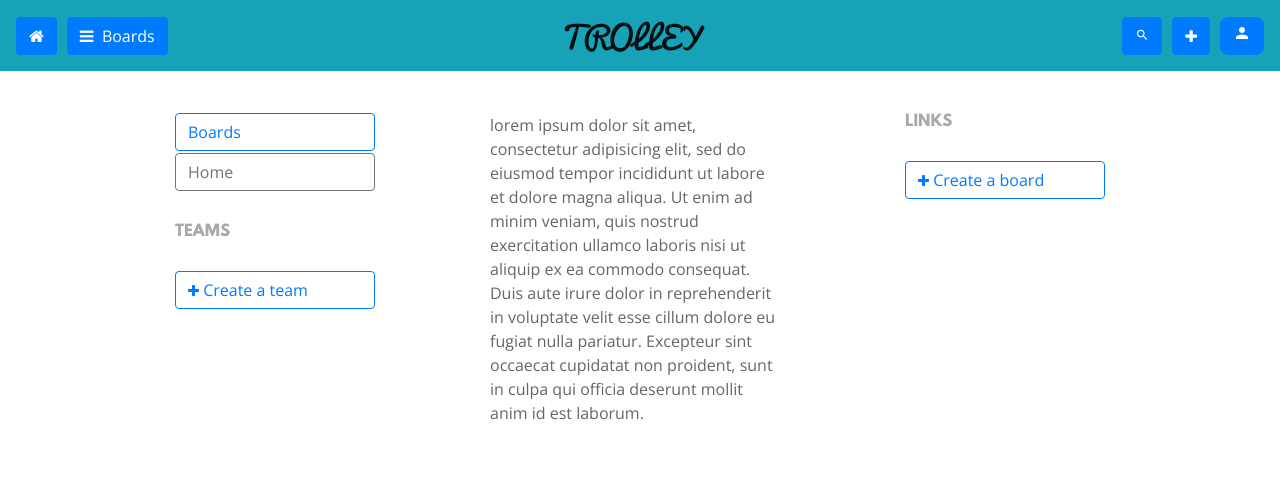
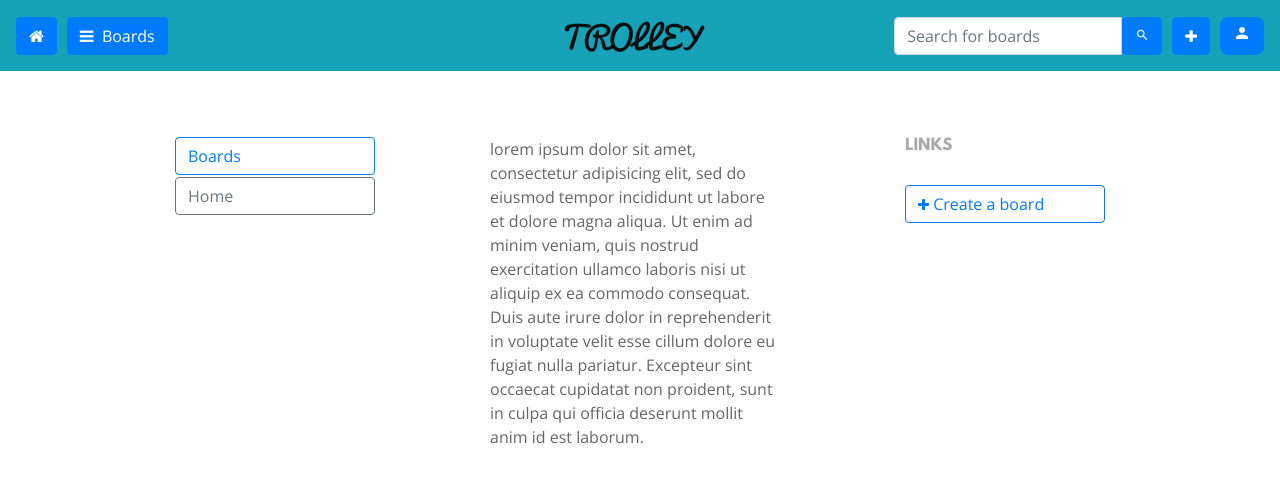
Before and after one commit to doradomiguel35/trolley, a Django app: page /main/home/1/ in a window 1280 px wide. Shown: the top 483 px of the page. Run offline with Django 3.2, Linux system fonts and the light colour scheme; the visitor is signed in with stand-in values (Sample User, id 1); data that the repository does not hold is empty; some libraries are stand-ins or nearby versions.

Commit message:
can now search for boards

```diff
--- a/assets/css/style.css
+++ b/assets/css/style.css
@@ -401,7 +401,35 @@ footer {
 
 }
 
-
 .ticket-modal{
 	margin-bottom: 5px;
 }
+
+.searchResults{
+	width: 285px;
+	height: 30px;
+	border-radius: 3px;
+	margin-bottom: 10px;
+	background-color: #fafafa ;
+	padding: 5px;
+}
+
+.searches{
+	width: 300px;
+	min-height: 50px;
+	margin-left: 1470px;
+	border: .5px solid gray;
+	border-radius: 5px;
+	padding: 5px;
+	background-color: #e0e0e0;
+
+}
+
+.searchFont{
+	font-family: 'abel';
+	font-size: 15px;
+}
+
+.searchPlacement{
+	display: inline-block;
+}
--- a/main/forms.py
+++ b/main/forms.py
@@ -94,7 +94,7 @@ class SearchForm(forms.ModelForm):
     """
     Search Form for board
     """
-
+    title =  forms.CharField(required=False)
     class Meta:
         model = Board
         fields = ('title',)
--- a/main/serializers.py
+++ b/main/serializers.py
@@ -76,4 +76,4 @@ class BoardSerializer(serializers.ModelSerializer):
 	"""
 	class Meta:
 		model = Board
-		fields = ('title',)
+		fields = ('id','title',)
--- a/main/urls.py
+++ b/main/urls.py
@@ -5,7 +5,7 @@ app_name = "main"
 
 urlpatterns = [
 	path('home/<int:id>/', views.MainView.as_view(), name='home'),
-
+    path('home/search/', views.SearchBoardView.as_view(), name='search_board'),
     path('team/create/', views.TeamView.as_view(), name='create'),
     path('team/<int:id>/', views.TeamView.as_view(), name='team'),
     path('board/create/', views.BoardView.as_view(), name='board'),
--- a/main/views.py
+++ b/main/views.py
@@ -238,9 +238,10 @@ class SearchBoardView(View):
     Search board view
     """
 
-    def post(self, *args, **kwargs):
-        search_form = SearchForm(self.request.POST)
+    def get(self, *args, **kwargs):
+        search_form = SearchForm(self.request.GET)
         if search_form.is_valid():
-            board = Board.objects.filter(title=search_form.cleaned_data['title'])
+            board = Board.objects.filter(title=search_form.cleaned_data['title'],visibility='Public').values('id','title')
+            serializer = {'boards': list(board)}
 
-            import pdb;pdb.set_trace()
+            return JsonResponse(serializer, safe=False)
--- a/templates/base.html
+++ b/templates/base.html
@@ -18,12 +18,12 @@
     {% block main %}
     <nav class="navbar navbar-expand-lg navbar-light bg-info">
         <a class="navbar-brand logo-font" href="{% url 'user:home' %}">TROLLEY</a>
-        <button class="navbar-toggler" type="button" data-toggle="collapse" data-target="#navbarSupportedContent" aria-controls="navbarSupportedContent" aria-expanded="false" aria-label="Toggle navigation">
+        <button class="navbar-toggler" type="button" data-toggle="collapse" aria-expanded="false" aria-label="Toggle navigation">
         <span class="navbar-toggler-icon"></span>
         </button>
         <div class="nav-container-right">
         <a href="{% url 'user:login' %}" class="nav-login">Log in</a>
-        <a class="btn btn-light" href="{% url 'user:signup'%}" role="button">Sign Up</a>
+        <a class="btn btn-light" href="{% url 'user:signup' %}" role="button">Sign Up</a>
         <div>
 
 
@@ -187,12 +187,15 @@ function add_card(event){
     data: $(this).serialize(),
     success: function(data){
       $('#ul-'+list_id).append(`
-        <li draggable="true" ondragstart="drag(event)" id=`+data.id+`>`+data.name+`</li>
+        <form method="get" action="/main/board/view/card/`+data.id+`/" class="ticket-modal" data-toggle="modal" data-target="#ticketModal">
+        <li draggable="true" ondragstart="drag(event)" id="`+data.id+`" class="modal-li-draggable">`+data.name+`</li>
+        </form>
       `);
       $('#add-card-form-'+list_id).replaceWith(`
           <button value="`+list_id+`" id="btn-add-card" class="add-card-btn btn">Add a card</button>`);
 
       $('.add-card-btn').click(add_card_form);
+      $('.ticket-modal').on('click',modalClick);
     }
   }).done();
   event.stopImmediatePropagation();
@@ -269,7 +272,6 @@ function modalClick(event){
       }
 
       for(var i = 0; i < data.comment.length; i++){
-
         comments+=`<div class="editComment" id="editComment`+data.comment[i].id+`" value=`+data.comment[i].id +`>
           <h1 class="login-forms" style="font-size:16px; ">
           `+data.comment[i].user__first_name+`
@@ -277,7 +279,6 @@ function modalClick(event){
             <div class="alert alert-primary" role="alert" style="text-align: left;">
             `+data.comment[i].comment+`
             </div>
-
             <button value="`+data.comment[i].id+`" class="btn btn-primary editCommentBtn" style="display:inline-block">Edit</button>
             <button class="btn btn-danger" style="display:inline-block">Delete</button>
           </div>
@@ -372,6 +373,7 @@ function writeDescription(event){
       $('#createDescription').append(`
         `+data.description+`<hr><button class="btn btn-primary">Edit</button>
       `);
+      $('.editCommentBtn').on('click', editComment_form);
     }
   })
 }
@@ -422,8 +424,51 @@ function closeEditComment_form(event){
 }
 
 
+function searchBoard(event){
+  event.preventDefault();
+  url = $(this).attr('action');
+  console.log('change');
+
+  $('#searchBoard').append(`
+    <div id="searchBoardResults" class="searches">
+    <h1 class="searchFont">Search Results</h1>
+    <hr>
+    </div>
+  `);
+
+  $.ajax({
+    url:url,
+    data: $(this).serialize(),
+    success: function(data){
+      console.log(data);
+
+      if($('#searchForm').val() === ''){
+          $('#searchBoard').empty();
+      }
+
+      else if(data.boards[0] === undefined){
+        $('#searchBoardResults').append(`
+        <div class="searchResults">
+          <h1 class="searchFont">No results found</h1>
+        </div>
+      `);
+      }
+
+      else{
+        $('#searchBoardResults').append(`
+          <div class="searchResults">
+          <a href="/main/board/`+data.boards[0].id+`">
+            <h1 class="searchFont">`+data.boards[0].title+`</h1>
+          </a>
+          </div>
+        `);
+      }
+    }
+  });
+}
 
 //events
+$('.searchBoardForm').on('submit',searchBoard);
 $('.ticket-modal').on('click',modalClick);
 $('.close').on('click', closeModalTicket);
 $('.add-card-btn').click(add_card_form);
--- a/templates/main/home.html
+++ b/templates/main/home.html
@@ -1,4 +1,5 @@
 {% extends 'base.html' %}
+{% load widget_tweaks %}
 
 {% block main %}
 <nav class="navbar navbar-expand-lg navbar-light bg-info">
@@ -26,9 +27,10 @@
 	<div class="navbar-collapse collapse w-100 order-3 dual-collapse2">
 		<ul class="navbar-nav ml-auto">
 			<li class="nav-item main-nav-margin">
-				<form method="get" action="{% url '' %}">
+				<form method="get" action="{% url 'main:search_board' %}" class="searchBoardForm">
+					{% csrf_token %}
 				  <div class="input-group">
-				    <!-- <input type="text" class="form-control" placeholder="Search"> -->
+				    {% render_field search_form.title class+="form-control" placeholder="Search for boards" type="search" id="searchForm"%}
 				    <div class="input-group-btn">
 				      <button class="btn primary btn-primary" type="submit">
 				        <i class="material-icons" style="font-size:14px">search</i>
@@ -36,6 +38,7 @@
 				    </div>
 				  </div>
 				</form>
+
 			</li>
 			<li class="nav-item main-nav-margin">
 				<button class="btn primary btn-primary" data-target="#addBoard" data-toggle="modal">
@@ -50,6 +53,8 @@
         </ul>
     </div>
 </nav>
+<div id="searchBoard" class="searchPlacement"></div>
+
 {% endblock main %}
 
 {% block content %}
@@ -59,15 +64,7 @@
 				<a href="#" class="btn btn-outline-primary feed-button-left" >Boards</a><br>
 				<a href="#" class="btn btn-outline-secondary feed-button-left">Home</a><br>
 
-				<h1 class="feed-text-left">TEAMS</h1>
-				{% for team in teams %}
-				<a href="{% url 'main:team' team.id %}" class="btn btn-outline-secondary feed-button-left">
-					<i class="material-icons" style="font-size:14px">people</i>&nbsp {{ team.name }}
-				</a><br>
-				{% endfor %}
-				<button class="btn btn-outline-primary feed-button-left" style="margin-top: 20px;" data-target=#createTeam data-toggle="modal">
-					<i class="fa fa-plus" style="font-size:14px;"></i> Create a team
-				</a>
+
 
 	   		</div>
 	   		<div class="column">
--- a/users/urls.py
+++ b/users/urls.py
@@ -4,7 +4,7 @@ from . import views
 app_name = "user"
 
 urlpatterns = [
-    path('', views.HomeView.as_view(), name='home'),
+    path('', views.HomeView.as_view(), name="home"),
     path('login/', views.LoginView.as_view(), name="login"),
     path('signup/', views.SignUpView.as_view(), name="signup"),
 ]
```
Also changed, not shown: users/views.py (+7 -2 lines).
